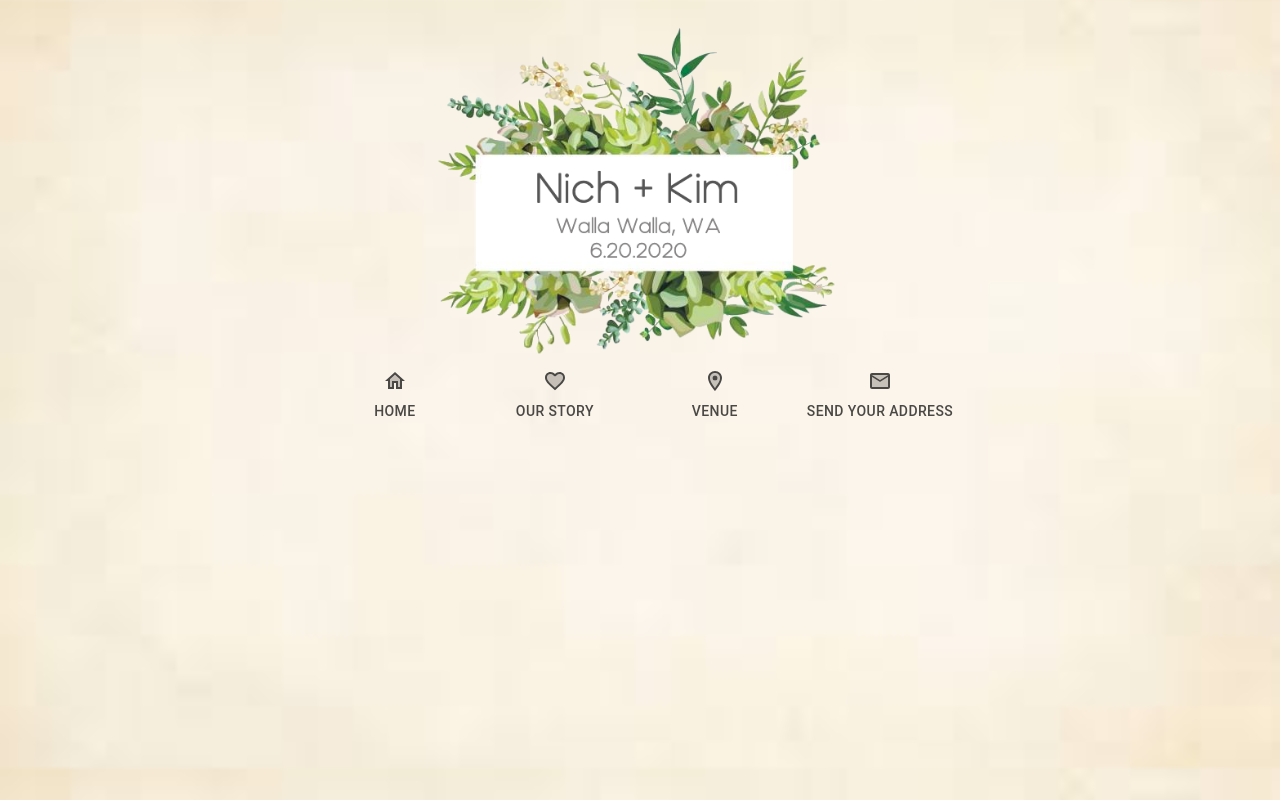
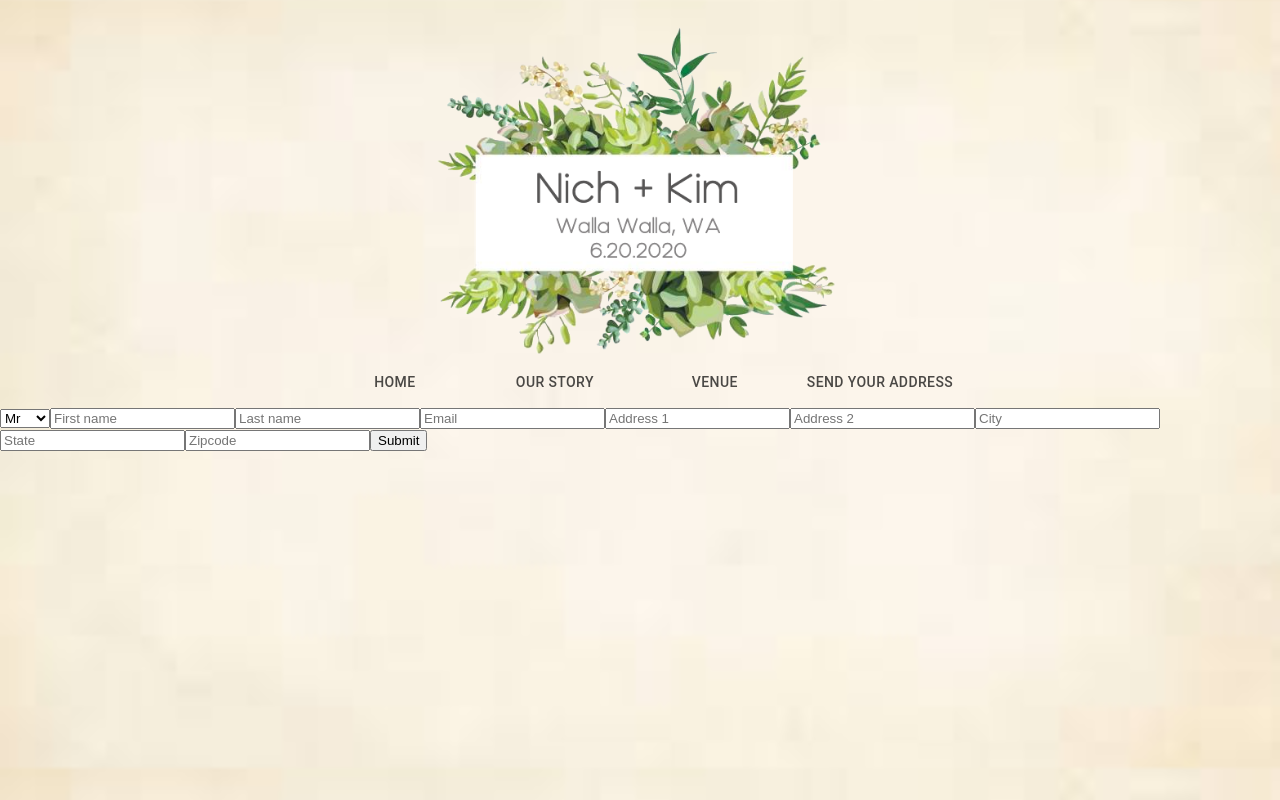
Before and after one commit to knheidorn/wedding-app, a React (Create React App) app: page /save-the-date in a window 1280 px wide. Built offline with nearby package versions, Linux system fonts and the light colour scheme.

Commit message:
Adding styling to toolbar

```diff
--- a/package.json
+++ b/package.json
@@ -31,5 +31,8 @@
       "last 1 firefox version",
       "last 1 safari version"
     ]
+  },
+  "devDependencies": {
+    "install-peers": "^1.0.3"
   }
 }
--- a/src/components/Address.js
+++ b/src/components/Address.js
@@ -1,10 +1,61 @@
 import React from 'react'
-import { BrowserRouter as Router, Route, Link } from "react-router-dom";
-import { Tab, Tabs } from '@material-ui/core'
+import { BrowserRouter as Router, Route } from 'react-router-dom';
+// import useForm from 'react-hook-form'
 
 const Address = () => {
+  // const { register, handleSubmit, errors } = useForm()
+  // const onSubmit = data => {console.log(data)}
+
   return(
     <div>
+      <form>
+        <select name="Title">
+          <option value="Mr">Mr</option>
+          <option value="Mrs">Mrs</option>
+          <option value="Miss">Miss</option>
+          <option value="Dr">Dr</option>
+        </select>
+        <input type="text"
+          placeholder="First name"
+          name="First name"
+          // ref={ register({ required: true, maxLength: 80 }) }
+        />
+        <input type="text"
+          placeholder="Last name"
+          name="Last name"
+          // ref={ register({ required: true, maxLength: 100 }) }
+        />
+        <input type="text"
+          placeholder="Email"
+          name="Email"
+          // ref={ register({ required: true, pattern: /^\S+@\S+$/i }) }
+        />
+        <input type="text"
+          placeholder="Address 1"
+          name="Address one"
+          // ref={ register({ required: true }) }
+        />
+        <input type="text"
+          placeholder="Address 2"
+          name="Address two"
+        />
+        <input type="text"
+          placeholder="City"
+          name="City"
+          // ref={ register({ required: true, maxLength: 80 }) }
+        />
+        <input type="text"
+          placeholder="State"
+          name="State"
+          // ref={ register({ required: true, maxLength: 80 }) }
+        />
+        <input type="text"
+          placeholder="Zipcode"
+          name="Zipcode"
+          // ref={ register({ required: true }) }
+        />
+        <input type="submit" />
+      </form>
     </div>
   )
 }
--- a/src/components/Toolbar.js
+++ b/src/components/Toolbar.js
@@ -1,32 +1,28 @@
 import React from 'react'
 import { BrowserRouter as Router, Route, Link } from "react-router-dom";
 import { Box, Tab, Tabs } from '@material-ui/core'
-import FavoriteTwoToneIcon from '@material-ui/icons/FavoriteTwoTone'
-import HomeTwoToneIcon from '@material-ui/icons/HomeTwoTone';
-import MailTwoToneIcon from '@material-ui/icons/MailTwoTone';
-import LocationOnTwoToneIcon from '@material-ui/icons/LocationOnTwoTone';
 import { spacing } from '@material-ui/system'
 
 const Toolbar = () => {
   return(
     <Box>
       <Tabs centered>
-        <Tab icon={ <HomeTwoToneIcon /> }
+        <Tab
           label="Home"
           component={ Link }
           to="/"
         />
-        <Tab icon={ <FavoriteTwoToneIcon /> }
+        <Tab
           label="Our Story"
           component={ Link }
           to="/about-us"
         />
-        <Tab icon={ <LocationOnTwoToneIcon /> }
+        <Tab
           label="Venue"
           component={ Link }
           to="/day-of-details"
         />
-        <Tab icon={ <MailTwoToneIcon /> }
+        <Tab
           label="Send Your Address"
           component={ Link }
           to="/save-the-date"
```
Also changed, not shown: 1 other file (tests, documents, lock files or other folders).
